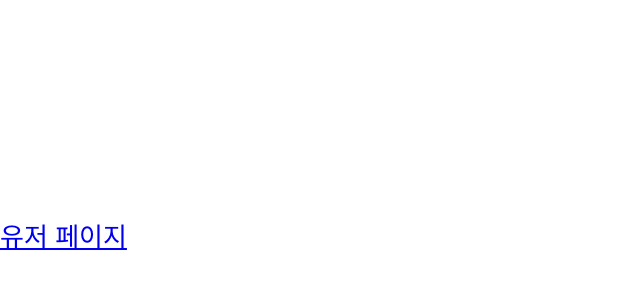
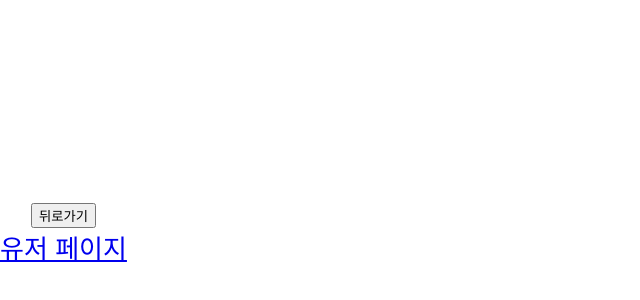
Before and after one commit to KimYoonKyum/CRA_redux, a React (Create React App) app: page / in a window 1280 px wide. Shown: the part 166-466 px from the top of the page, without its empty margins (0-640 px from the left). Built offline with nearby package versions, Linux system fonts and the light colour scheme.

Commit message:
[main] 컴포넌트 구조 변경 & 뒤로가기 적용

```diff
--- a/src/App.js
+++ b/src/App.js
@@ -1,21 +1,21 @@
 import React from 'react';
-import { Counter } from './features/counter/Counter';
 import './App.css';
-import {List} from "./features/list/List";
-import {User} from './features/user/User'
-import {BrowserRouter as Router, Route, useLocation} from 'react-router-dom'
-import {MenuSchema} from './menu/MenuSchema'
 import CustomRoute from './menu/CustomRoute'
+import {useHistory} from 'react-router-dom'
 
 function App() {
+  const history = useHistory()
+  const onBack = () => {
+    history.goBack()
+  }
+
   return (
-    <Router>
-      <div className="App">
-        <header className="App-header">
-          <CustomRoute />
-        </header>
-      </div>
-    </Router>
+    <div className="App">
+      <header className="App-header">
+        <button onClick={onBack}>{'뒤로가기'}</button>
+        <CustomRoute />
+      </header>
+    </div>
   );
 }
 
--- a/src/index.js
+++ b/src/index.js
@@ -4,6 +4,7 @@ import { Provider } from 'react-redux';
 import { store } from './app/store';
 import App from './App';
 import reportWebVitals from './reportWebVitals';
+import {BrowserRouter as Router} from 'react-router-dom'
 import './index.css';
 
 const container = document.getElementById('root');
@@ -12,7 +13,9 @@ const root = createRoot(container);
 root.render(
   <React.StrictMode>
     <Provider store={store}>
-      <App />
+      <Router>
+        <App />
+      </Router>
     </Provider>
   </React.StrictMode>
 );
```
